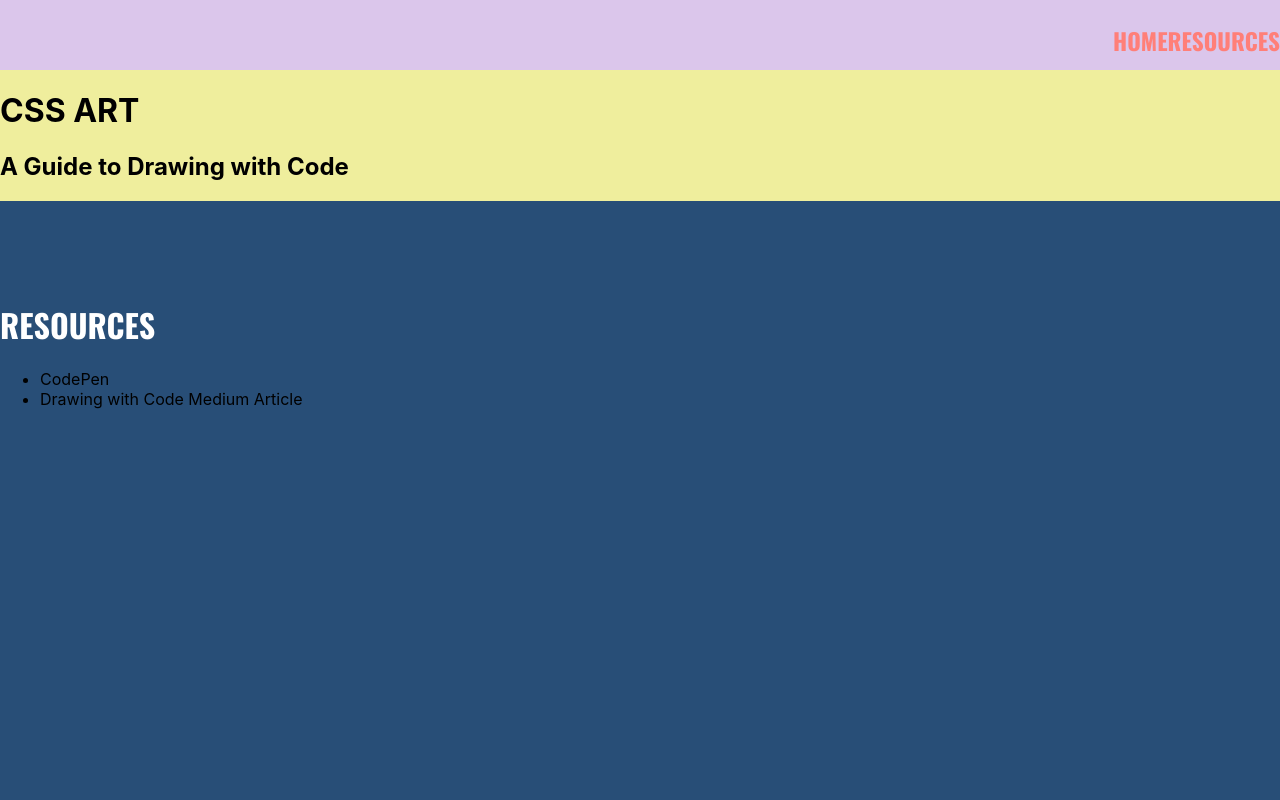
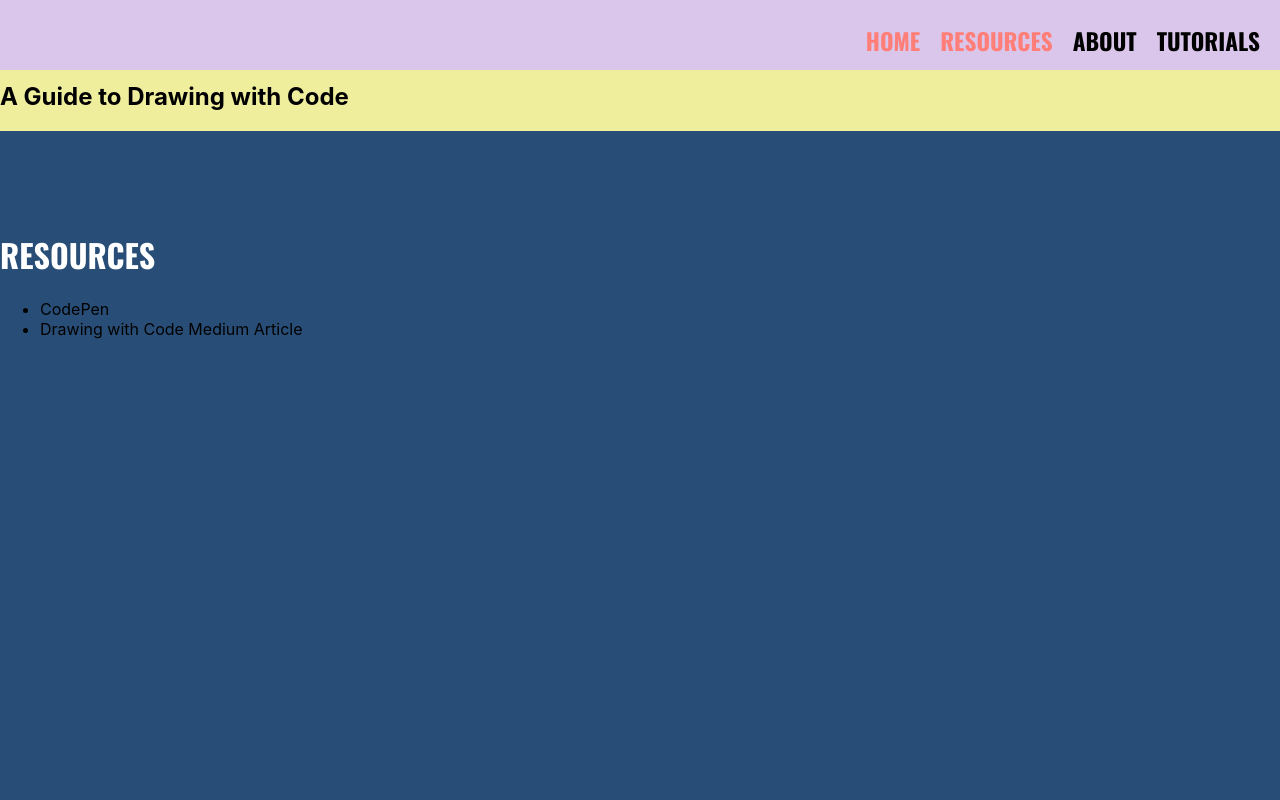
Before and after one commit to AnniePawl/Drawing-With-Code, a React (Create React App) app: page /#/ in a window 1280 px wide. Shown: the top 800 px of the page. Built offline with nearby package versions, Linux system fonts and the light colour scheme.

Commit message:
hash link, about and tutorial fodlers

```diff
--- a/package.json
+++ b/package.json
@@ -10,6 +10,7 @@
     "react": "^16.13.1",
     "react-dom": "^16.13.1",
     "react-router-dom": "^5.2.0",
+    "react-router-hash-link": "^1.2.2",
     "react-scripts": "3.4.1"
   },
   "scripts": {
--- a/src/components/navbar/navbar.js
+++ b/src/components/navbar/navbar.js
@@ -16,6 +16,14 @@ function Navbar() {
 						Resources
 					</HashLink>
 				</li>
+
+				<li>
+					About
+				</li>
+				<li>
+					Tutorials
+				</li>
+
 			</ul>
 		</div>
 	);
--- a/src/components/navbar/styles/navbar.scss
+++ b/src/components/navbar/styles/navbar.scss
@@ -3,9 +3,10 @@ $font-color: #ff7f78;
 $hover-color: #dcffd3;
 
 .navbar {
-	// top: 0;
-	// z-index: 2;
+	top: 0;
+	z-index: 2;
 	background-color:$background;
+	position:fixed;
 	overflow: hidden;
 	height: 70px;
 	width: 100vw;
@@ -22,6 +23,11 @@ $hover-color: #dcffd3;
 	font-weight: 800;
 	text-transform: uppercase;
 	font-size: 1.45em;
+	margin-right:20px;
+}
+
+.navbar > ul > li {
+	margin-left: 20px;
 }
 
 .navbar > ul > li > a {
```
Also changed, not shown: src/components/about/about.js (added), src/components/about/styles/about.scss (added), src/components/tutorials/styles/tutorials.scss (added), src/components/tutorials/tutorials.js (added), 1 other file (tests, documents, lock files or other folders).
